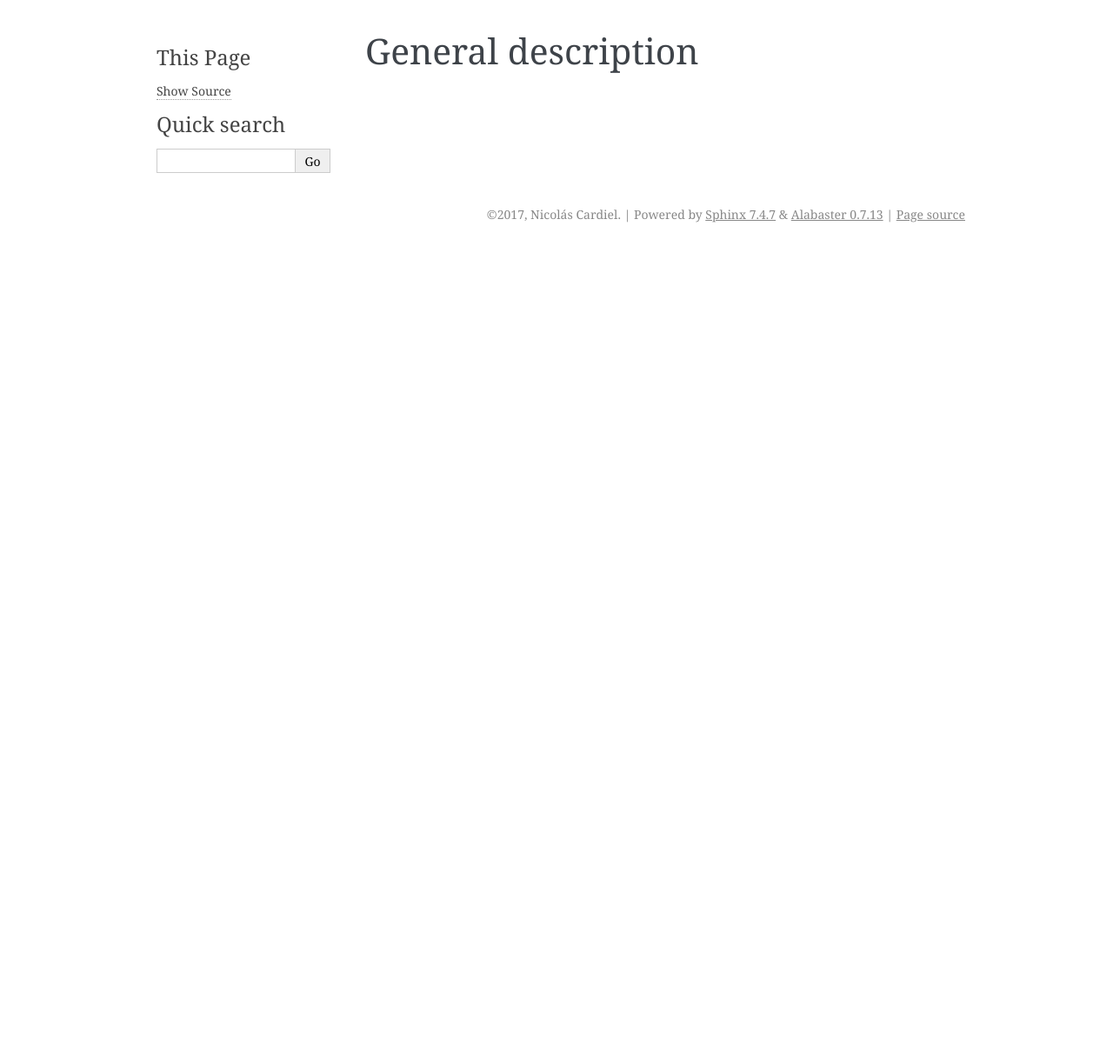
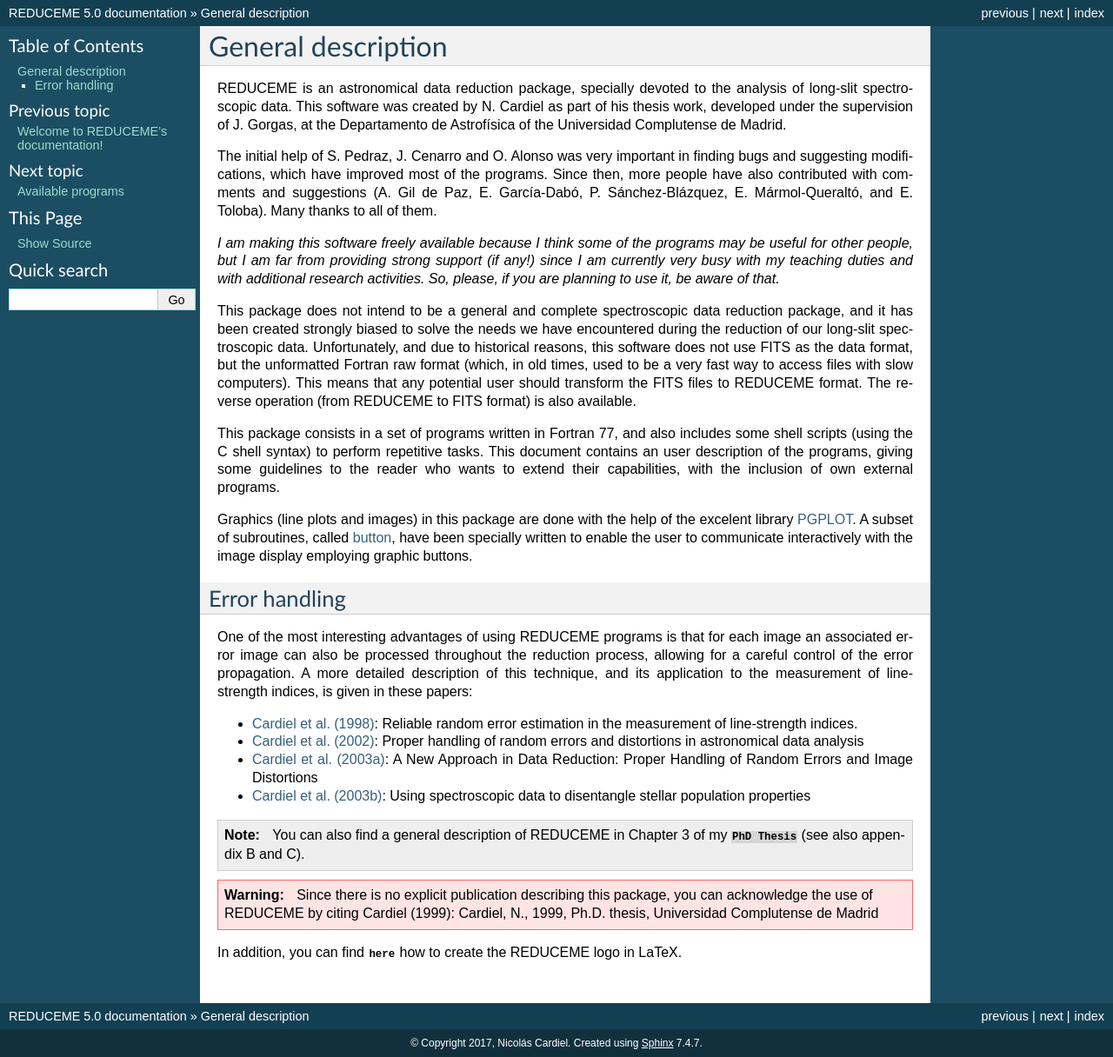
Before and after one commit to nicocardiel/reduceme, a Sphinx documentation site: the page built from docs/general_description.rst, in a window 1280 px wide. Shown: the whole page at 87% size. Built offline with Sphinx 7.4.7, drawn with Linux system fonts in a browser that asks for light colours; formulas are drawn with MathJax 3; before the commit the page ends 900 px from its top, so only the background shows below that.

Commit message:
Update general_description.rst

```diff
--- a/docs/conf.py
+++ b/docs/conf.py
@@ -109,7 +109,8 @@ todo_include_todos = False
 
 # The theme to use for HTML and HTML Help pages.  See the documentation for
 # a list of builtin themes.
-html_theme = 'alabaster'
+#html_theme = 'alabaster'
+html_theme = 'default'
 
 # Theme options are theme-specific and customize the look and feel of a theme
 # further.  For a list of options available for each theme, see the
--- a/docs/general_description.rst
+++ b/docs/general_description.rst
@@ -1,2 +1,76 @@
 General description
 ===================
+
+REDUCEME is an astronomical data reduction package, specially devoted to the
+analysis of long-slit spectroscopic data. This software was created by N.
+Cardiel as part of his thesis work, developed under the supervision of J.
+Gorgas, at the Departamento de Astrofísica of the Universidad Complutense de
+Madrid.
+
+The initial help of S. Pedraz, J. Cenarro and O. Alonso was very important in
+finding bugs and suggesting modifications, which have improved most of the
+programs. Since then, more people have also contributed with comments and
+suggestions (A. Gil de Paz, E. García-Dabó, P. Sánchez-Blázquez, E.
+Mármol-Queraltó, and E. Toloba). Many thanks to all of them.
+
+*I am making this software freely available because I think some of the
+programs may be useful for other people, but I am far from providing strong
+support (if any!) since I am currently very busy with my teaching duties and
+with additional research activities.  So, please, if you are planning to use
+it, be aware of that.*
+
+This package does not intend to be a general and complete spectroscopic data
+reduction package, and it has been created strongly biased to solve the needs
+we have encountered during the reduction of our long-slit spectroscopic data.
+Unfortunately, and due to historical reasons, this software does not use FITS
+as the data format, but the unformatted Fortran raw format (which, in old
+times, used to be a very fast way to access files with slow computers). This
+means that any potential user should transform the FITS files to REDUCEME
+format. The reverse operation (from REDUCEME to FITS format) is also available.
+
+This package consists in a set of programs written in Fortran 77, and also
+includes some shell scripts (using the C shell syntax) to perform repetitive
+tasks. This document contains an user description of the programs, giving some
+guidelines to the reader who wants to extend their capabilities, with the
+inclusion of own external programs.
+
+Graphics (line plots and images) in this package are done with the help of the
+excelent library `PGPLOT <http://www.astro.caltech.edu/~tjp/pgplot/>`_. A
+subset of subroutines, called `button <http://button.readthedocs.io/>`_,
+have been specially written to enable the user to communicate interactively
+with the image display employing graphic buttons.
+
+Error handling
+--------------
+
+One of the most interesting advantages of using REDUCEME programs is that for
+each image an associated error image can also be processed throughout the
+reduction process, allowing for a careful control of the error propagation. A
+more detailed description of this technique, and its application to the
+measurement of line-strength indices, is given in these papers:
+
+* `Cardiel et al. (1998)
+  <http://cdsads.u-strasbg.fr/abs/1998A%26AS..127..597C>`_:
+  Reliable random error estimation in the measurement of line-strength indices.
+* `Cardiel et al. (2002)
+  <http://cdsads.u-strasbg.fr/abs/2002SPIE.4847..297C>`_:
+  Proper handling of random errors and distortions in astronomical data
+  analysis
+* `Cardiel et al. (2003a)
+  <http://cdsads.u-strasbg.fr/abs/2003RMxAC..16...73C>`_:
+  A New Approach in Data Reduction: Proper Handling of Random Errors and Image
+  Distortions
+* `Cardiel et al. (2003b)
+  <http://cdsads.u-strasbg.fr/abs/2003A%26A...409..511C>`_:
+  Using spectroscopic data to disentangle stellar population properties
+
+.. note:: You can also find a general description of REDUCEME in Chapter 3 of
+   my :download:`PhD Thesis<aux/thesis_ncardiel.pdf>` (see also appendix B and
+   C).
+
+.. warning:: Since there is no explicit publication describing this package,
+   you can acknowledge the use of REDUCEME by citing Cardiel (1999): Cardiel,
+   N., 1999, Ph.D. thesis, Universidad Complutense de Madrid
+
+In addition, you can find :download:`here<aux/logo_reduceme.tex>` how to create
+the REDUCEME logo in LaTeX.
--- a/docs/index.rst
+++ b/docs/index.rst
@@ -12,6 +12,10 @@ Cardiel as part of his thesis work, developed under the supervision of J.
 Gorgas, at the Departamento de Astrofísica of the Universidad Complutense de
 Madrid.
 
+
+Documentation outline
+---------------------
+
 .. toctree::
    :maxdepth: 2
 
```
